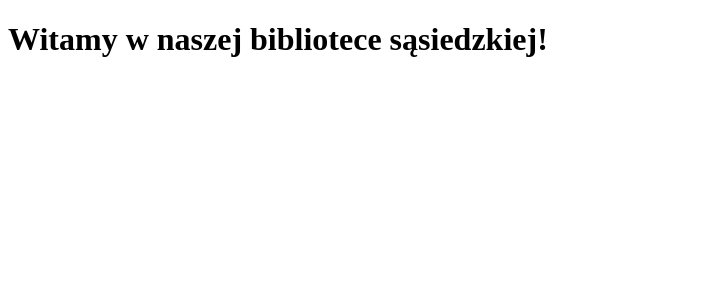
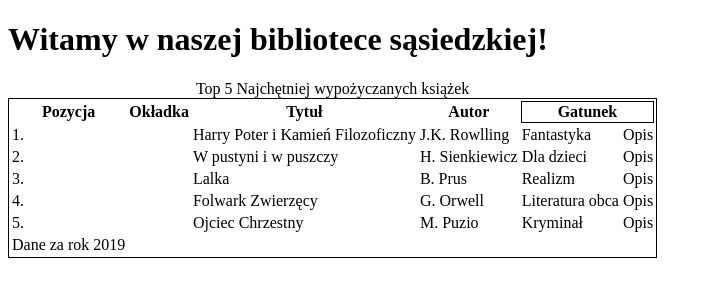
Before and after one commit to dowely/neighbourhood-library, a plain HTML site: page index.html in a window 1280 px wide. Shown: the whole page, without its empty margins (0-712 px from the left). Drawn offline with Linux system fonts and the light colour scheme.

Commit message:
Created table with top 5 list of books

```diff
--- a/index.html
+++ b/index.html
@@ -9,6 +9,70 @@
 
   <body>
     <h1>Witamy w naszej bibliotece sąsiedzkiej!</h1>
+
+    <table style="border: 1px solid black">
+      <caption>Top 5 Najchętniej wypożyczanych książek</caption>
+
+      <thead>
+        <tr>
+          <th>Pozycja</th>
+          <th>Okładka</th>
+          <th>Tytuł</th>
+          <th>Autor</th>
+          <th colspan="2" style="border: 1px solid black">Gatunek</th>
+        </tr>
+      </thead>
+
+      <tbody>
+        <tr>
+          <td>1.</td>
+          <td><!-- Tu wstawić zdjęcie okładki --></td>
+          <td>Harry Poter i Kamień Filozoficzny</td>
+          <td>J.K. Rowlling</td>
+          <td>Fantastyka</td>
+          <td>Opis</td>
+        </tr>
+        <tr>
+          <td>2.</td>
+          <td><!-- Tu wstawić zdjęcie okładki --></td>
+          <td>W pustyni i w puszczy</td>
+          <td>H. Sienkiewicz</td>
+          <td>Dla dzieci</td>
+          <td>Opis</td>
+        </tr>
+        <tr>
+          <td>3.</td>
+          <td><!-- Tu wstawić zdjęcie okładki --></td>
+          <td>Lalka</td>
+          <td>B. Prus</td>
+          <td>Realizm</td>
+          <td>Opis</td>
+        </tr>
+        <tr>
+          <td>4.</td>
+          <td><!-- Tu wstawić zdjęcie okładki --></td>
+          <td>Folwark Zwierzęcy</td>
+          <td>G. Orwell</td>
+          <td>Literatura obca</td>
+          <td>Opis</td>
+        </tr>
+        <tr>
+          <td>5.</td>
+          <td><!-- Tu wstawić zdjęcie okładki --></td>
+          <td>Ojciec Chrzestny</td>
+          <td>M. Puzio</td>
+          <td>Kryminał</td>
+          <td>Opis</td>
+        </tr>
+      </tbody>
+
+      <tfoot>
+        <tr>
+          <td>Dane za rok 2019</td>
+        </tr>
+      </tfoot>
+    </table>
+
   </body>
 
 </html>
```
